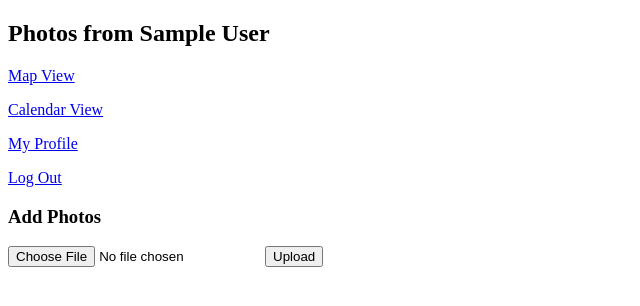
After one commit to shiran-valansi/Project_Travel_App, a Flask app: page /trip-photos in a window 1280 px wide. The commit adds this page. Shown: the top 306 px of the page, without its empty margins (0-640 px from the left). Run offline with Flask 2, Linux system fonts and the light colour scheme; the visitor is signed in with stand-in values (Sample User, id 1); data that the repository does not hold is empty.

Commit message:
added trip photos page

```diff
--- a/model.py
+++ b/model.py
@@ -150,7 +150,7 @@ class Photo(db.Model):
     photo_id = db.Column(db.Integer, autoincrement=True,
                         primary_key=True)
     file_path = db.Column(db.String(200), nullable=False)
-    file_name = db.Column(db.String(64), nullable=False)
+    file_name = db.Column(db.String(64), nullable=True)
     trip_id = db.Column(db.Integer,
                         db.ForeignKey('trips.trip_id'),
                         nullable=False)
--- a/server.py
+++ b/server.py
@@ -10,7 +10,7 @@ from flask import Flask, request, jsonify, render_template, redirect, flash, ses
 from flask_debugtoolbar import DebugToolbarExtension
 
 # import model
-from model import connect_to_db, db, User, Pinpoint, Trip, UserTrip, Tag, TripTag, Friend
+from model import connect_to_db, db, User, Pinpoint, Trip, UserTrip, Tag, TripTag, Friend, Photo
 
 from werkzeug.utils import secure_filename
 
@@ -29,48 +29,94 @@ app.jinja_env.undefined = StrictUndefined
 ####################################################################################
 #******************* adding add photos option****************
 
-# UPLOAD_FOLDER = '/path/to/the/uploads'
-# ALLOWED_EXTENSIONS = set(['txt', 'pdf', 'png', 'jpg', 'jpeg', 'gif'])
-# app.config['UPLOAD_FOLDER'] = UPLOAD_FOLDER
+UPLOAD_FOLDER = './static/photos'
+ALLOWED_EXTENSIONS = set(['txt', 'pdf', 'png', 'jpg', 'jpeg', 'gif'])
+app.config['UPLOAD_FOLDER'] = UPLOAD_FOLDER
 
 
 
-# # Function to check if an extension is valid and to upload the file and
-# # redirects the user to the URL for the uploaded file:
-
-# def allowed_file(filename):
-#     return '.' in filename and \
-#            filename.rsplit('.', 1)[1].lower() in ALLOWED_EXTENSIONS
+# @app.route('/trip-photos')
+# def show_photo_for
 
 
-# @app.route('/photos', methods=['GET', 'POST'])
-# def upload_file():
-#     if request.method == 'POST':
-#         # check if the post request has the file part
-#         if 'file' not in request.files:
-#             flash('No file part')
-#             return redirect(request.url)
-#         file = request.files['file']
-#         # if user does not select file, browser also
-#         # submit an empty part without filename
-#         if file.filename == '':
-#             flash('No selected file')
-#             return redirect(request.url)
-#         if file and allowed_file(file.filename):
-#             filename = secure_filename(file.filename)
-#             file.save(os.path.join(app.config['UPLOAD_FOLDER'], filename))
-#             return redirect(url_for('uploaded_file',
-#                                     filename=filename))
-#     return render_template("upload_photos")
-#     return '''
-#     <!doctype html>
-#     <title>Upload new File</title>
-#     <h1>Upload new File</h1>
-#     <form method=post enctype=multipart/form-data>
-#       <input type=file name=file>
-#       <input type=submit value=Upload>
-#     </form>
-# ...
+
+# Function to check if an extension is valid and to upload the file and
+# redirects the user to the URL for the uploaded file:
+
+def allowed_file(filename):
+    return '.' in filename and \
+           filename.rsplit('.', 1)[1].lower() in ALLOWED_EXTENSIONS
+
+
+@app.route('/trip-photos', methods=['GET', 'POST'])
+def upload_file():
+    print("in add-photos post route")
+    if request.method == 'POST':
+
+        # check if the post request has the file part
+        if 'file' not in request.files:
+            flash('No file part')
+            return redirect(request.url)
+        file = request.files['file']
+        print(file)
+        print("this is the file name:")
+        print(file.filename)
+        # if user does not select file, browser also
+        # submit an empty part without filename
+        if file.filename == '':
+            flash('No selected file')
+            return redirect(request.url)
+        if file and allowed_file(file.filename):
+            filename = secure_filename(file.filename)
+            print("filename is:")
+            print(filename)
+            file.save(os.path.join(app.config['UPLOAD_FOLDER'], filename))
+            add_photo(filename)
+
+
+    photos_list = get_photos()
+
+    return render_template("trip_photos.html", photos_list=photos_list)
+
+
+def add_photo(filename):
+    """ adds photo to database"""
+
+    # need trip id
+    trip_id = session["current_trip_id"]
+    # need file_path
+    file_path = "/static/photos/"+filename
+    # check if the photo is already in database
+    in_db = Photo.query.filter(trip_id=trip_id, file_path=file_path, file_name=filename).first()
+    if not in_db:
+
+        # add row to photos table
+        new_photo = Photo(file_path = file_path, file_name=filename, trip_id=trip_id)
+        db.session.add(new_photo)
+        db.session.commit()
+        print("added photo to database")
+    else:
+        flash("photo already loaded")
+    return
+
+
+def get_photos():
+    """ show all photos of trip"""
+    # need trip id
+    trip_id = session["current_trip_id"]
+    # need to query for photos by using trip id
+    photos_list = Photo.query.filter(Photo.trip_id==trip_id).all()
+
+
+    return  photos_list
+
+
+@app.route("/show-photo/<file_name>")
+def show_photo(file_name):
+    """ show the photo large scaled"""
+    photo = Photo.query.filter(Photo.trip_id==session["current_trip_id"], Photo.file_name==file_name).first()
+
+    return render_template("big_photo.html", photo=photo)
 
 #                           FINISH OF ADD PHOTOS TRY
 ################################################################################
@@ -836,6 +882,7 @@ def add_latlng():
             find_pinpoint.rating = rating
             find_pinpoint.description = description
 
+
     db.session.commit()
 
     return "have pinpoint"
--- a/templates/add-trip.html
+++ b/templates/add-trip.html
@@ -12,6 +12,7 @@
         <p>Start date:&nbsp&nbsp&nbsp&nbsp&nbsp&nbsp&nbsp&nbsp&nbsp<input type="datetime-local" name="start_trip" id ='start_trip'></p>
         <p>End date:&nbsp&nbsp&nbsp&nbsp&nbsp&nbsp&nbsp&nbsp&nbsp<input type="datetime-local" name="end_trip" id ='end_trip'></p>
         <p>Would you like your trip to be public?&nbsp&nbsp&nbsp&nbsp<input type="radio" name="is_public" value='True' checked>Yes
+            <input type="radio" name="is_public" value='True' >No
         </p>
 
         <p><input type="submit" value="Save"></p>
--- a/templates/calendar-view.html
+++ b/templates/calendar-view.html
@@ -19,6 +19,7 @@
        <span>
               <a href="/map-view" >Map View</a> &nbsp;&nbsp;&nbsp;&nbsp;&nbsp;
               <a href="/search" >Add places to trip</a> &nbsp;&nbsp;&nbsp;&nbsp;&nbsp;
+              <a href="/trip-photos" >Photos</a> &nbsp;&nbsp;&nbsp;&nbsp;&nbsp;
               <a href="/followers" >Followers</a>&nbsp;&nbsp;&nbsp;&nbsp;&nbsp;
               <a href="/users/{{session['current_user_id']}}" >My Profile</a> &nbsp;&nbsp;&nbsp;&nbsp;&nbsp;
               <a href="/logout">Log Out</a> &nbsp;&nbsp;&nbsp;&nbsp;&nbsp;
--- a/templates/map-view.html
+++ b/templates/map-view.html
@@ -5,8 +5,10 @@
  -->
     <h3>Hi {{ session['fname'] }}!</h3>
     <h2>{{session["current_trip_name"]}}</h2>
-    <div><a href="/calendar-view" >Calendar View</a>&nbsp&nbsp&nbsp&nbsp
+    <div>
+        <a href="/calendar-view" >Calendar View</a>&nbsp&nbsp&nbsp&nbsp
         <a href="/search" >Add places to trip</a>&nbsp&nbsp&nbsp&nbsp
+        <a href="/trip-photos" >Photos</a>&nbsp&nbsp&nbsp&nbsp
         <a href="/followers" >Followers</a>&nbsp&nbsp&nbsp&nbsp
         <a href="/users/{{session['current_user_id']}}" >My Profile</a>&nbsp&nbsp&nbsp&nbsp<a href="/logout">Log Out</a>
 
--- a/templates/modal.html
+++ b/templates/modal.html
@@ -68,9 +68,10 @@
         var if_exists = true; // true= if editing the pinpoint, false= if addig a new pinpoint
         var place = {"name": name, "start": start, "end":end, "rating": rating, "description":description, "if_exists":if_exists};
 
-
+        var file_path = document.getElementById("pic").value;
         // // $.post("/add-pinpoint", {"name": name}, resultFunc);
         $.post("/add-pinpoint", place, resultFunc);
+        // $.post("/add-photos", file_path)
         // console.log("marker.title: "+ name);
 
      }
--- /dev/null
+++ b/templates/trip_photos.html
@@ -0,0 +1,20 @@
+ <!doctype html>
+    <title>Trip Photos</title>
+
+
+    <h2>Photos from {{session["current_trip_name"]}}</h2>
+    <p><a href="/map-view">Map View</a></p>
+    <p><a href="/calendar-view" >Calendar View</a></p>
+    <p><a href="/users/{{session['current_user_id']}}" >My Profile</a></p>
+    <p><a href="/logout">Log Out</a></p>
+    {%for photo in photos_list%}
+        <a href="/show-photo/{{photo.file_name}}">
+            <img src="{{photo.file_path}}" alt="{{photo.file_name}}" height="100" width="100">
+        </a>
+        <br>
+    {%endfor%}
+    <h3>Add Photos</h3>
+    <form method=post enctype=multipart/form-data>
+      <input type=file name=file>
+      <input type=submit value=Upload>
+    </form>
```
Also changed, not shown: templates/big_photo.html (added, +9 -0 lines), templates/following.html (deleted, +0 -28 lines), templates/pinpoint-form.html (+7 -1 lines), static/photos/havana.JPG (added). Lines whose indentation alone changed are shown as unchanged.
